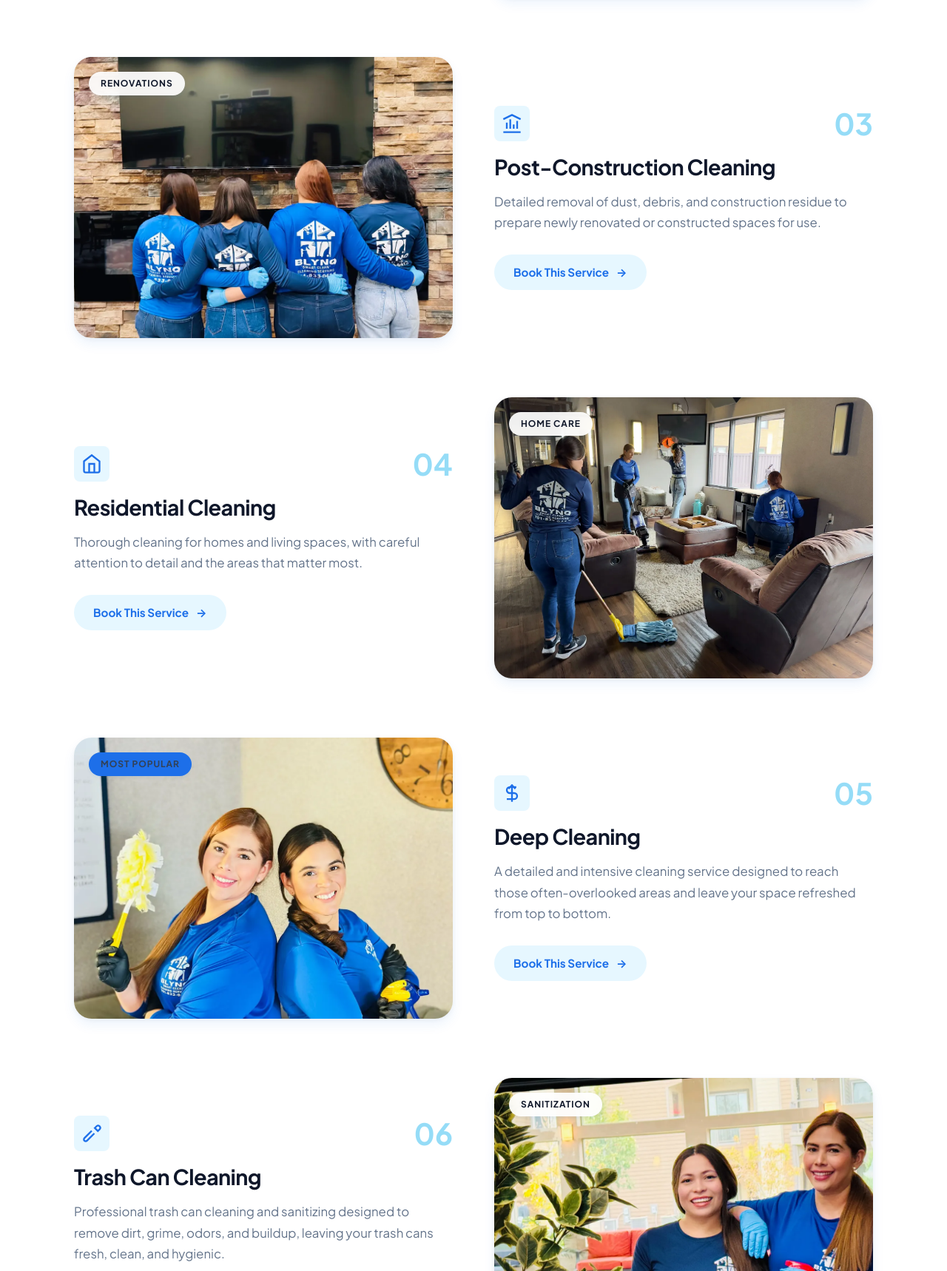
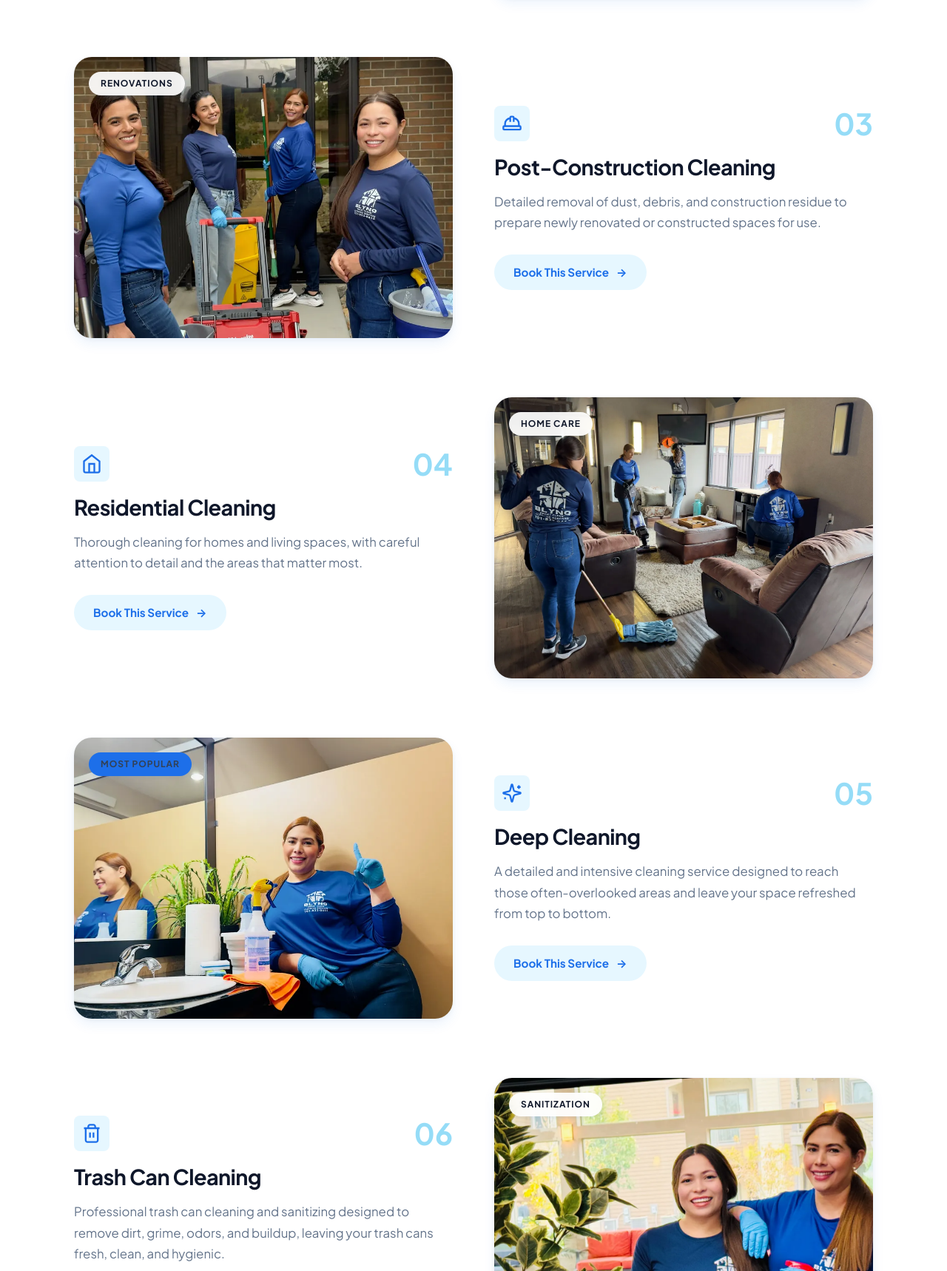
Before and after one commit to YourWebNova/blynq-smart-clean-web, a plain HTML site: page services.html in a window 1280 px wide. Shown: the part 1851-3569 px from the top of the page at 74% size. Drawn offline with Linux system fonts and the light colour scheme.

Commit message:
optimizacion parte 2

```diff
--- a/Home/style-home.css
+++ b/Home/style-home.css
@@ -2247,6 +2247,11 @@ header .header-contact a svg {
   object-position: center 36%;
 }
 
+/* Foto vertical del duo con plumero: encuadre a la altura de las caras */
+.gallery-card--duo img {
+  object-position: center 32%;
+}
+
 /* Efecto de Zoom interior al hacer hover */
 .gallery-card:hover img {
   transform: scale(1.08);
--- a/services.html
+++ b/services.html
@@ -110,7 +110,7 @@
         <div class="zigzag-content">
           <div class="zigzag-header-wrap">
             <div class="service-icon">
-              <svg viewBox="0 0 24 24" fill="none" stroke="currentColor" stroke-width="2"><rect width="8" height="14" x="3" y="5" rx="2"/><path d="M21 12H11M18 8l3 4-3 4"/></svg>
+              <svg viewBox="0 0 24 24" fill="none" stroke="currentColor" stroke-width="2"><path d="M14 18V6a2 2 0 0 0-2-2H4a2 2 0 0 0-2 2v11a1 1 0 0 0 1 1h2"/><path d="M15 18H9"/><path d="M19 18h2a1 1 0 0 0 1-1v-3.65a1 1 0 0 0-.22-.624l-3.48-4.35A1 1 0 0 0 17.52 8H14"/><circle cx="17" cy="18" r="2"/><circle cx="7" cy="18" r="2"/></svg>
             </div>
             <span class="service-number">01</span>
           </div>
@@ -146,13 +146,13 @@
       <!-- Item 3: Post-Construction Cleaning -->
       <article class="zigzag-item">
         <div class="zigzag-media">
-          <img src="img-service/web/service-1.webp" width="1400" height="815" loading="lazy" decoding="async" alt="BLYNQ cleaning team in uniform ready for a post-construction job">
+          <img src="Galeria/web/Galeria-2.webp" width="1200" height="675" loading="lazy" decoding="async" alt="BLYNQ crew arriving with heavy-duty equipment for a post-construction cleanup">
           <span class="zigzag-tag">Renovations</span>
         </div>
         <div class="zigzag-content">
           <div class="zigzag-header-wrap">
             <div class="service-icon">
-              <svg viewBox="0 0 24 24" fill="none" stroke="currentColor" stroke-width="2"><path d="M2 22h20M6 18v-7M10 18v-11M14 18v-5M18 18v-9"/><path d="M2 7l10-5 10 5"/></svg>
+              <svg viewBox="0 0 24 24" fill="none" stroke="currentColor" stroke-width="2"><path d="M10 10V5a1 1 0 0 1 1-1h2a1 1 0 0 1 1 1v5"/><path d="M14 6a6 6 0 0 1 6 6v3"/><path d="M4 15v-3a6 6 0 0 1 6-6"/><rect width="20" height="4" x="2" y="15" rx="1"/></svg>
             </div>
             <span class="service-number">03</span>
           </div>
@@ -188,13 +188,13 @@
       <!-- Item 5: Deep Cleaning -->
       <article class="zigzag-item">
         <div class="zigzag-media">
-          <img src="img-service/web/service-4.webp" class="zigzag-media-portrait" width="1050" height="1400" loading="lazy" decoding="async" alt="Two BLYNQ cleaners with dusters and spray bottles for a deep clean">
+          <img src="Galeria/web/Galeria-4.webp" width="1200" height="666" loading="lazy" decoding="async" alt="BLYNQ cleaner deep cleaning and sanitizing a bathroom sink">
           <span class="zigzag-tag popular">Most Popular</span>
         </div>
         <div class="zigzag-content">
           <div class="zigzag-header-wrap">
             <div class="service-icon">
-              <svg viewBox="0 0 24 24" fill="none" stroke="currentColor" stroke-width="2"><path d="M12 2v20M17 5H9.5a3.5 3.5 0 0 0 0 7h5a3.5 3.5 0 0 1 0 7H6"/><path d="m12 3 4 4M12 3 8 7"/></svg>
+              <svg viewBox="0 0 24 24" fill="none" stroke="currentColor" stroke-width="2"><path d="M9.937 15.5A2 2 0 0 0 8.5 14.063l-6.135-1.582a.5.5 0 0 1 0-.962L8.5 9.936A2 2 0 0 0 9.937 8.5l1.582-6.135a.5.5 0 0 1 .963 0L14.063 8.5A2 2 0 0 0 15.5 9.937l6.135 1.581a.5.5 0 0 1 0 .964L15.5 14.063a2 2 0 0 0-1.437 1.437l-1.582 6.135a.5.5 0 0 1-.963 0z"/><path d="M20 3v4M22 5h-4M4 17v2M5 18H3"/></svg>
             </div>
             <span class="service-number">05</span>
           </div>
@@ -215,7 +215,7 @@
         <div class="zigzag-content">
           <div class="zigzag-header-wrap">
             <div class="service-icon">
-              <svg viewBox="0 0 24 24" fill="none" stroke="currentColor" stroke-width="2"><path d="m15 12-8.5 8.5c-.83.83-2.17.83-3 0 0 0 0 0 0 0a2.12 2.12 0 0 1 0-3L12 9"/><path d="M17.64 3.64a2.5 2.5 0 0 1 3.53 3.53l-2.09 2.09-3.53-3.53 2.09-2.09z"/></svg>
+              <svg viewBox="0 0 24 24" fill="none" stroke="currentColor" stroke-width="2"><path d="M3 6h18M19 6v14c0 1-1 2-2 2H7c-1 0-2-1-2-2V6M8 6V4c0-1 1-2 2-2h4c1 0 2 1 2 2v2M10 11v6M14 11v6"/></svg>
             </div>
             <span class="service-number">06</span>
           </div>
```
Also changed, not shown: index.html (+2 -2 lines).
